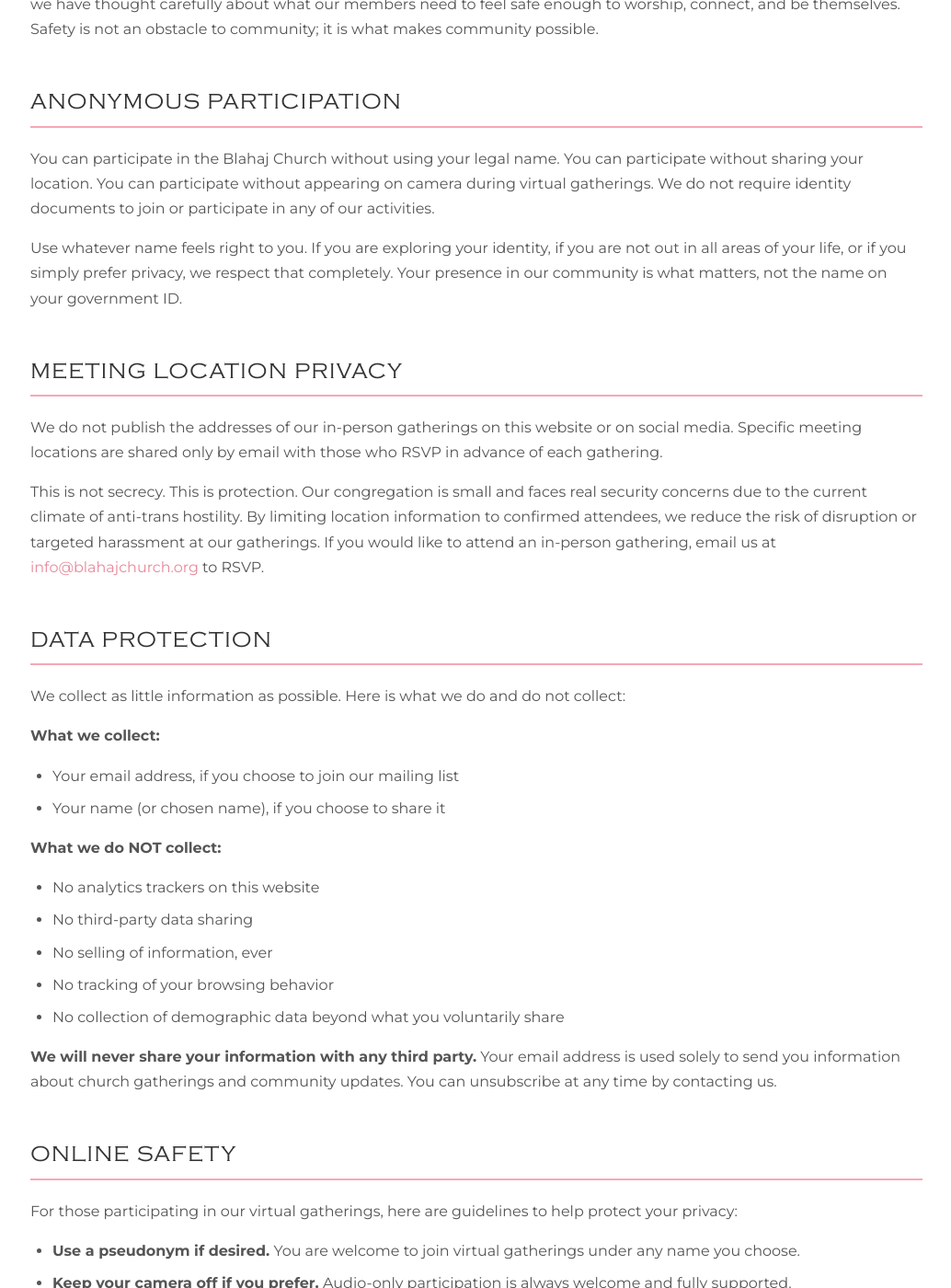
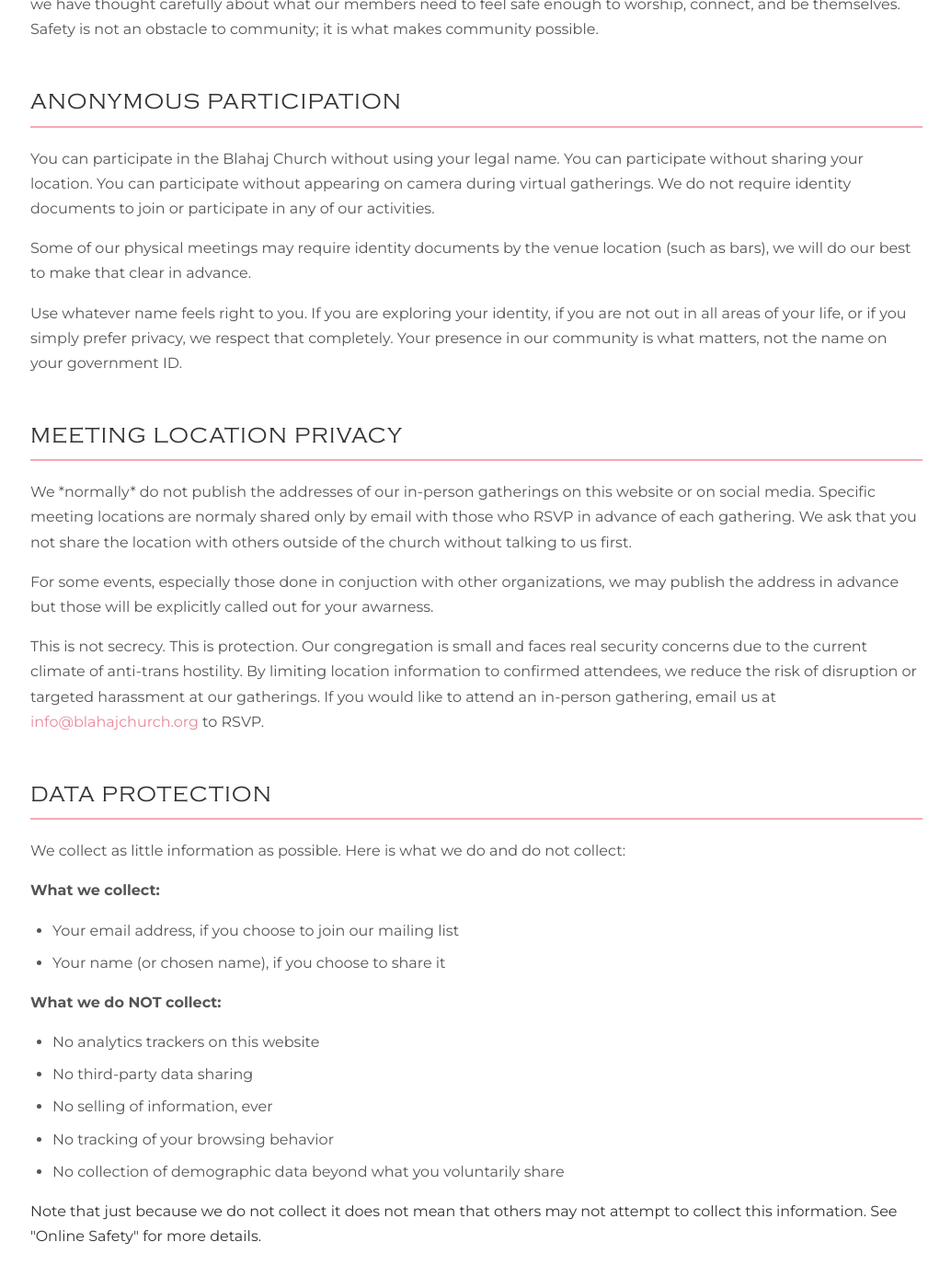
Before and after one commit to holdenk/blahaj-church, a Jekyll site: the page built from safety.html, in a window 1280 px wide and 1400 px high, scrolled down 631 px. Shown: the whole window at 92% size, without its empty margins (122-1156 px from the left). Built offline with Jekyll 4.4.1, drawn with Linux system fonts in a browser that asks for light colours; some of the changed text lies outside the part shown.

Commit message:
Update links, FAQ, etc.

```diff
--- a/safety.html
+++ b/safety.html
@@ -14,11 +14,15 @@ permalink: /safety/
 
 <p>You can participate in the Blahaj Church without using your legal name. You can participate without sharing your location. You can participate without appearing on camera during virtual gatherings. We do not require identity documents to join or participate in any of our activities.</p>
 
+<p>Some of our physical meetings may require identity documents by the venue location (such as bars), we will do our best to make that clear in advance.</p>
+
 <p>Use whatever name feels right to you. If you are exploring your identity, if you are not out in all areas of your life, or if you simply prefer privacy, we respect that completely. Your presence in our community is what matters, not the name on your government ID.</p>
 
 <h2>Meeting Location Privacy</h2>
 
-<p>We do not publish the addresses of our in-person gatherings on this website or on social media. Specific meeting locations are shared only by email with those who RSVP in advance of each gathering.</p>
+<p>We *normally* do not publish the addresses of our in-person gatherings on this website or on social media. Specific meeting locations are normaly shared only by email with those who RSVP in advance of each gathering. We ask that you not share the location with others outside of the church without talking to us first.</p>
+
+<p>For some events, especially those done in conjuction with other organizations, we may publish the address in advance but those will be explicitly called out for your awarness.</p>
 
 <p>This is not secrecy. This is protection. Our congregation is small and faces real security concerns due to the current climate of anti-trans hostility. By limiting location information to confirmed attendees, we reduce the risk of disruption or targeted harassment at our gatherings. If you would like to attend an in-person gathering, email us at <a href="mailto:info@blahajchurch.org">info@blahajchurch.org</a> to RSVP.</p>
 
@@ -41,7 +45,7 @@ permalink: /safety/
   <li>No collection of demographic data beyond what you voluntarily share</li>
 </ul>
 
-<p><strong>We will never share your information with any third party.</strong> Your email address is used solely to send you information about church gatherings and community updates. You can unsubscribe at any time by contacting us.</p>
+Note that just because we do not collect it does not mean that others may not attempt to collect this information. See "Online Safety" for more details.
 
 <h2>Online Safety</h2>
 
@@ -56,6 +60,8 @@ permalink: /safety/
 </ul>
 
 <p>For additional guidance on protecting yourself online, we recommend the <a href="https://ssd.eff.org/" target="_blank" rel="noopener">EFF's Surveillance Self-Defense guide</a>.</p>
+
+<p>None of the techniques are fool-proof. It is up to you to decide what level of discoverability you are ok with.</p>
 
 <h2>Reporting Concerns</h2>
 
@@ -79,7 +85,7 @@ permalink: /safety/
 
 <p><strong>Data retention:</strong> We retain your email address on our mailing list until you ask to be removed. If you request removal, your information will be deleted promptly.</p>
 
-<p><strong>Third-party sharing:</strong> We do not share, sell, rent, or trade your personal information with any third party for any reason.</p>
+<p><strong>Third-party sharing:</strong> We use third party tools, such as Zoom/Google Meet and Google groups which have their own privacy policies. Before signing up and using those to engage with the church we encourage you to review their policies.</p>
 
 <p><strong>Changes to this policy:</strong> If we make material changes to this privacy policy, we will notify our mailing list subscribers and update this page.</p>
 
@@ -93,7 +99,7 @@ permalink: /safety/
 
 <ul>
   <li><strong>Informational purposes.</strong> This website is provided for informational purposes about the Blahaj Church community. It is not a substitute for professional medical, legal, or mental health advice.</li>
-  <li><strong>No medical advice.</strong> Nothing on this website constitutes medical advice. All references to hormone replacement therapy, puberty blockers, and other medical treatments are spiritual affirmations of their value, not medical recommendations. Always consult qualified healthcare providers for medical decisions.</li>
+  <li><strong>No medical advice.</strong> Nothing on this website constitutes medical advice. All references to hormone replacement therapy, puberty blockers, and other medical treatments are spiritual affirmations of their value, not medical recommendations. When possible, we recommend consulting qualified healthcare providers for medical decisions.</li>
   <li><strong>Content changes.</strong> The content on this website may be updated or changed at any time without prior notice.</li>
   <li><strong>Respectful conduct.</strong> If you participate in our community (online or in person), you are expected to treat all members with respect and dignity. Harassment, discrimination, and disruptive behavior will not be tolerated.</li>
   <li><strong>External links.</strong> This website may contain links to external resources. We are not responsible for the content, accuracy, or privacy practices of external websites.</li>
```
Also changed, not shown: _data/faq.yml (+10 -7 lines), _data/teachings.yml (+39 -2 lines), history.html (+5 -5 lines).
